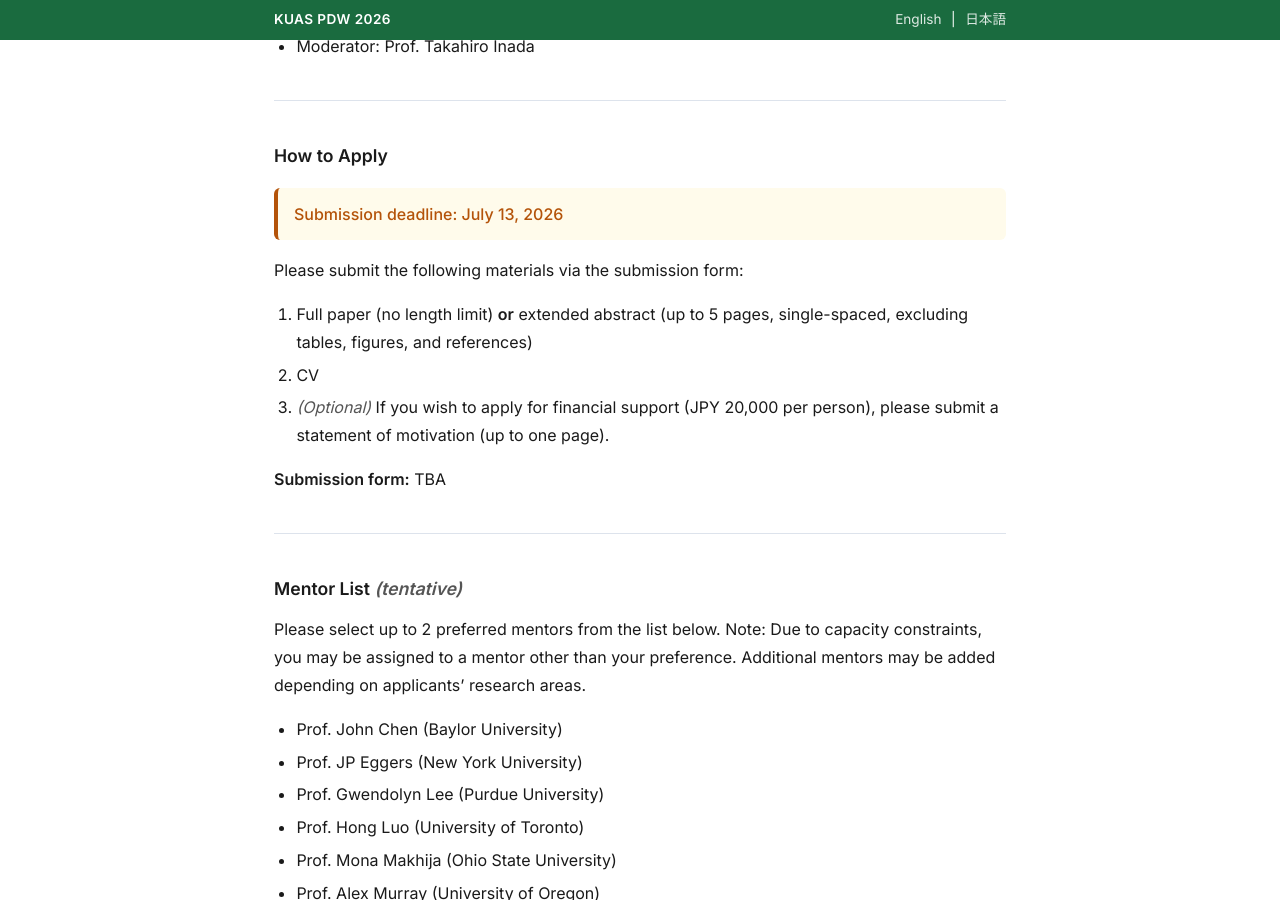
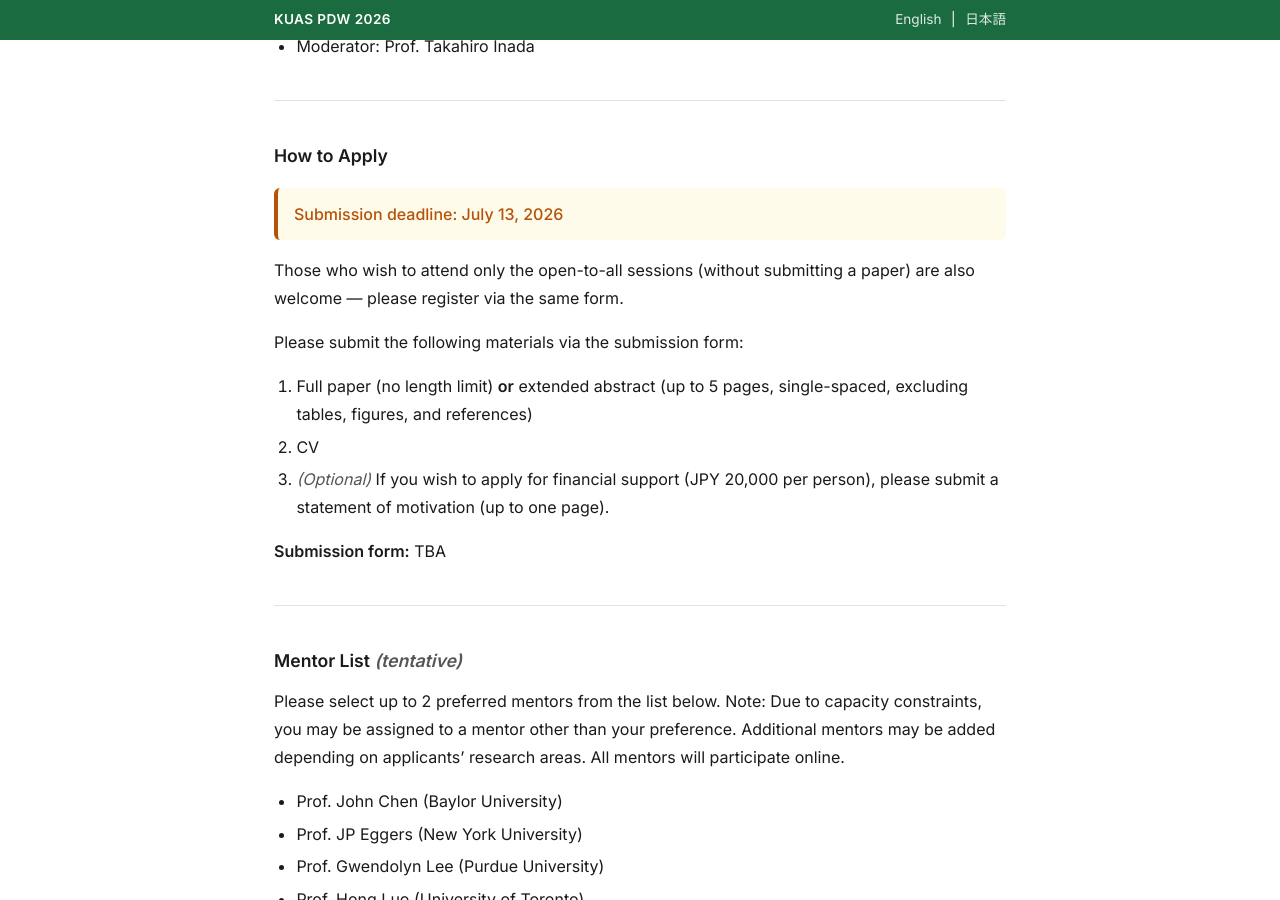
Before and after one commit to kuas-pdw/kuas-pdw.github.io, a Jekyll site: the page built from index.md, in a window 1280 px wide and 900 px high, scrolled down 2582 px. Built offline with Jekyll 4.4.1, drawn with Linux system fonts in a browser that asks for light colours; some of the changed text lies outside the part shown.

Commit message:
Add mentor online participation note and open-to-all session registration requirement
Co-Authored-By: Claude Sonnet 4.6 <noreply@anthropic.com>

```diff
--- a/index.md
+++ b/index.md
@@ -70,6 +70,8 @@ Every researcher who has published in top journals had a "first paper." How did
 
 <div class="deadline-box">Submission deadline: July 13, 2026</div>
 
+Those who wish to attend only the open-to-all sessions (without submitting a paper) are also welcome — please register via the same form.
+
 Please submit the following materials via the submission form:
 
 1. Full paper (no length limit) **or** extended abstract (up to 5 pages, single-spaced, excluding tables, figures, and references)
@@ -82,7 +84,7 @@ Please submit the following materials via the submission form:
 
 ### Mentor List *(tentative)*
 
-Please select up to 2 preferred mentors from the list below. Note: Due to capacity constraints, you may be assigned to a mentor other than your preference. Additional mentors may be added depending on applicants' research areas.
+Please select up to 2 preferred mentors from the list below. Note: Due to capacity constraints, you may be assigned to a mentor other than your preference. Additional mentors may be added depending on applicants' research areas. All mentors will participate online.
 
 - Prof. John Chen (Baylor University)
 - Prof. JP Eggers (New York University)
```
Also changed, not shown: other parts of index.md (+3 -1 lines).
